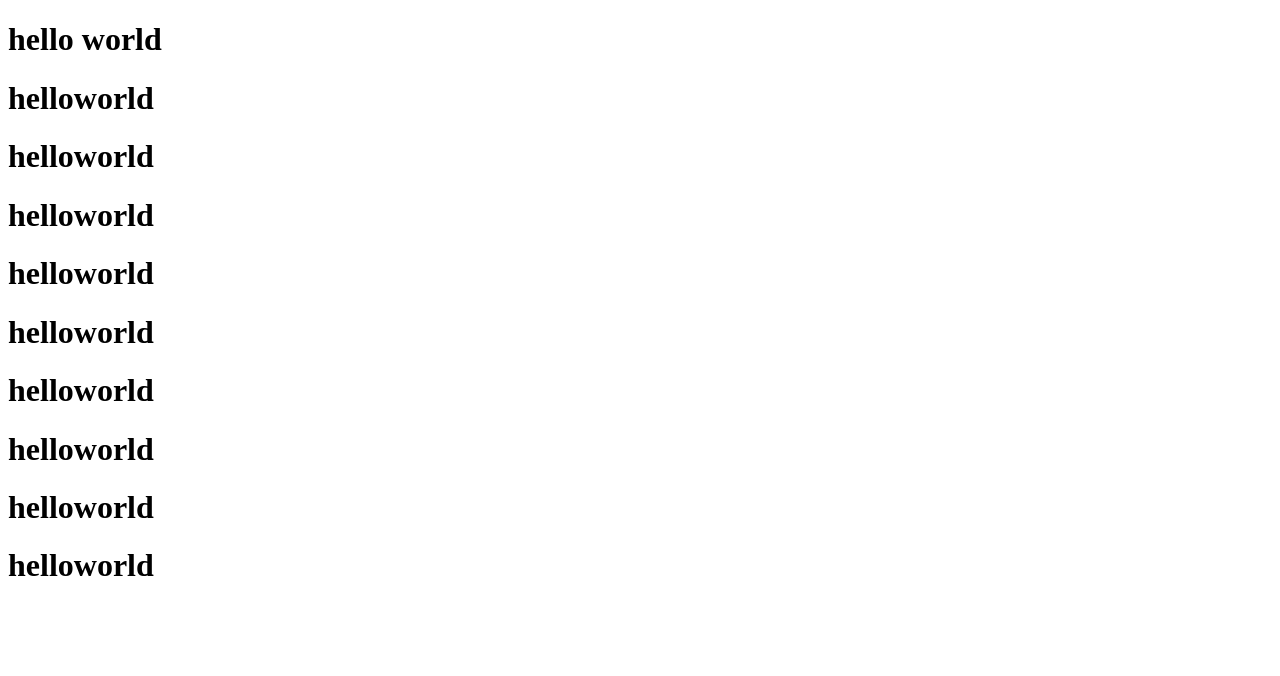
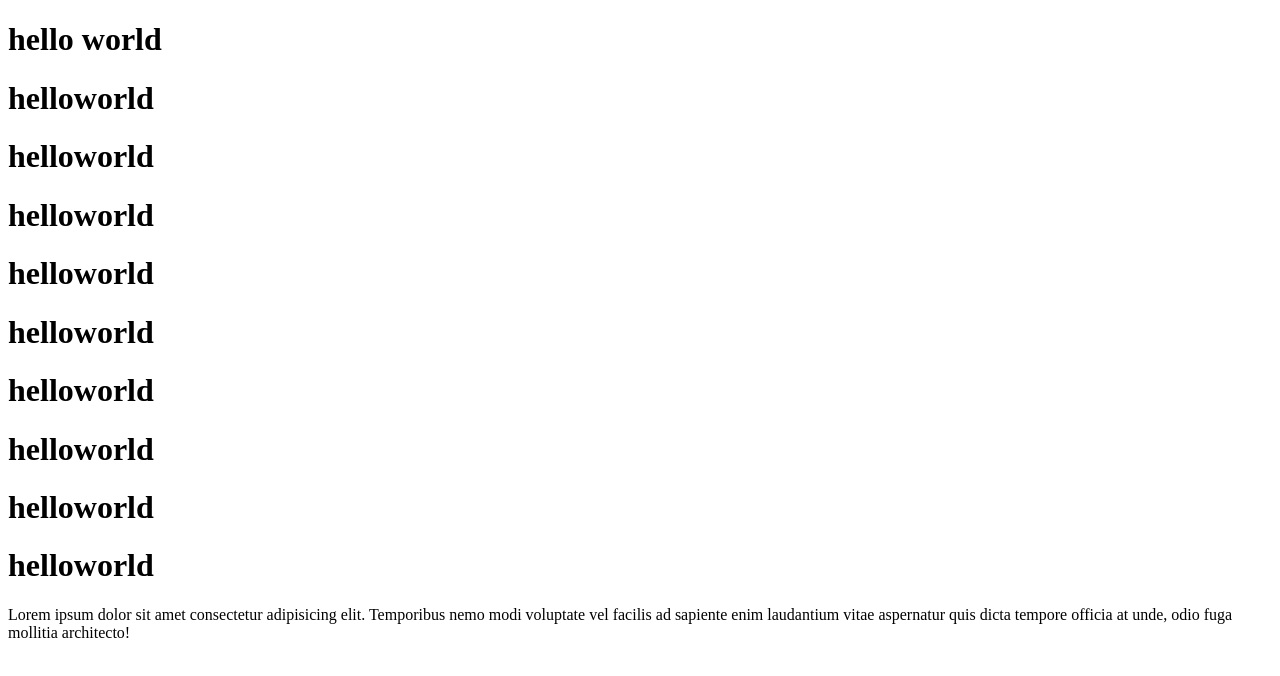
Before and after one commit to muntasimfahim12/my-simple-websit, a plain HTML site: page index.html in a window 1280 px wide. Drawn offline with Linux system fonts and the light colour scheme.

Commit message:
3d commit

```diff
--- a/index.html
+++ b/index.html
@@ -1,10 +1,12 @@
 <!DOCTYPE html>
 <html lang="en">
+
 <head>
     <meta charset="UTF-8">
     <meta name="viewport" content="width=device-width, initial-scale=1.0">
     <title>My Simple Website</title>
 </head>
+
 <body>
     <h1>hello world</h1>
     <div>
@@ -17,6 +19,10 @@
         <h1>helloworld</h1>
         <h1>helloworld</h1>
         <h1>helloworld</h1>
+        <p>Lorem ipsum dolor sit amet consectetur adipisicing elit. Temporibus nemo modi voluptate vel facilis ad
+            sapiente enim laudantium vitae aspernatur quis dicta tempore officia at unde, odio fuga mollitia architecto!
+        </p>
     </div>
 </body>
+
 </html>
```
